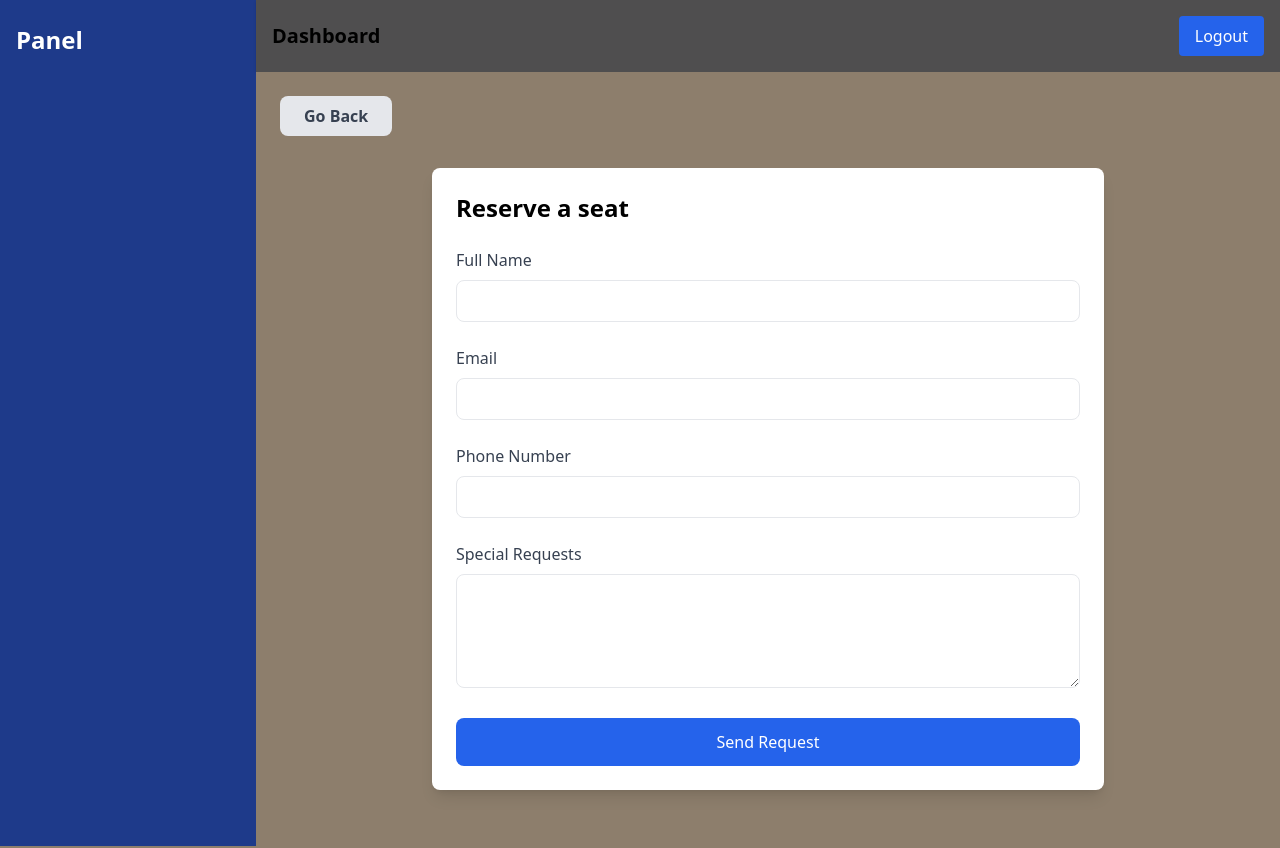
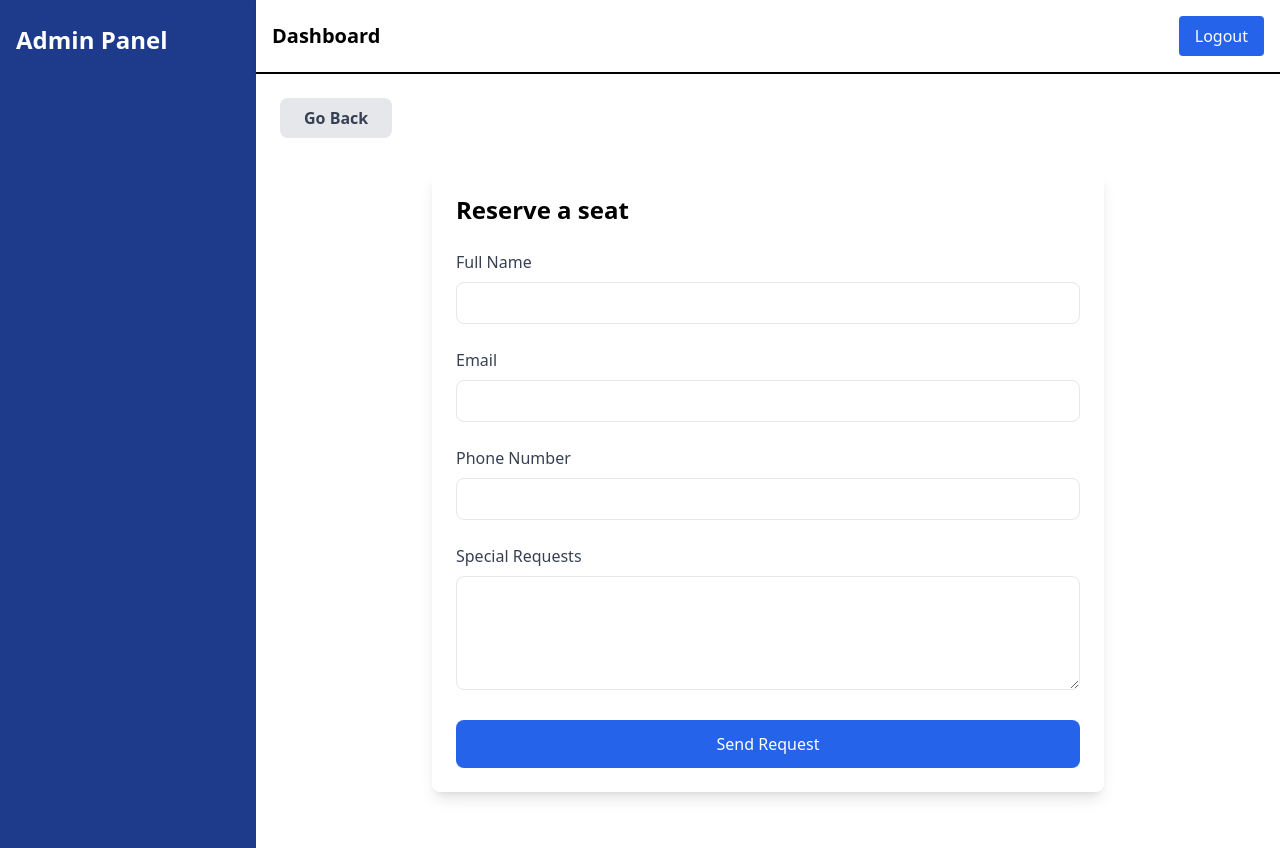
Before and after one commit to AbyssalDoggo/Koi-Booking-System, a React (Vite) app: page /book in a window 1280 px wide. Built offline with nearby package versions, Linux system fonts and the light colour scheme; a web font is replaced by a local one.

Commit message:
commit 2

```diff
--- a/src/App.jsx
+++ b/src/App.jsx
@@ -11,7 +11,7 @@ import SalesManagement from "./pages/Sales Staff/SalesManagement.jsx";
 import UserBookings from "./pages/Customer/Trip/Schedule.jsx";
 import KoiList from "./pages/Customer/Koi/KoiList.jsx";
 import KoiDetail from "./pages/Customer/Koi/KoiDetail.jsx";
-
+import AdminUser from "./Pages/AdminPage/UsersManager.tsx";
 const App = () => {
   return (
     <Routes>
@@ -26,7 +26,7 @@ const App = () => {
       <Route path="/schedule" element={<UserBookings />} />
       <Route path="/koi" element={<KoiList />} />
       <Route path="/koi/:id" element={<KoiDetail />} />
-
+      <Route path="/AdminUser" element={<AdminUser/>} />
       {/* <Route
         path="/customer"
         element={
--- a/src/Pages/AdminPage/KoiFish.tsx
+++ b/src/Pages/AdminPage/KoiFish.tsx
@@ -37,7 +37,7 @@ const KoiFish = () => {
     const [isSaving, setIsSaving] = useState<boolean>(false);
     const [isCreateKoiModalOpen, setIsCreateKoiModalOpen] = useState<boolean>(false);
     const [newKoi, setNewKoi] = useState<Koi | null>(null);
-
+    const userRole = localStorage.getItem("userRole");
 
     useEffect(() => {
         const fetchKois = async () => {
@@ -178,7 +178,7 @@ const KoiFish = () => {
 
 
   return (
-    <AdminLayout>
+    <AdminLayout userRole={userRole}>
          <div className="bg-white p-6 rounded shadow">
         <div className='flex justify-between mb-3 '>
         <h2 className="text-2xl font-semibold mb-4 ">Koi Fish Management</h2>
--- a/src/components/AdminLayout.jsx
+++ b/src/components/AdminLayout.jsx
@@ -1,4 +1,5 @@
 import React, { ReactNode } from "react";
+import { useNavigate } from "react-router-dom";
 
 const AdminLayout = ({ children, userRole }) => {
   const sidebarLinks = {
@@ -23,14 +24,25 @@ const AdminLayout = ({ children, userRole }) => {
     ],
   };
 
+  const navigate = useNavigate();
+
+  const handleLogout = () => {
+    // Clear token and user data from localStorage
+    localStorage.removeItem("token");
+    localStorage.removeItem("user");
+
+    // Redirect to login page
+    navigate("/");
+  };
+
   const links = sidebarLinks[userRole] || [];
 
   return (
-    <div className="flex min-h-screen bg-wheat-0">
+    <div className="flex min-h-screen">
       {/* Sidebar */}
       <aside className="w-64 bg-blue-900 text-white flex flex-col">
         <div className="px-4 py-6">
-          <h2 className="text-2xl font-semibold">{userRole} Panel</h2>
+          <h2 className="text-2xl font-semibold">Admin Panel</h2>
         </div>
         <nav className="flex-1 px-2 py-4">
           <ul className="space-y-2">
@@ -49,20 +61,19 @@ const AdminLayout = ({ children, userRole }) => {
       </aside>
 
       {/* Main Content Area */}
-      <div className="flex-1 flex flex-col">
+      <div className="flex-1  flex flex-col">
         {/* Header */}
-        <header className="bg-grey-0 shadow p-4 flex justify-between items-center">
+        <header className="bg-white shadow p-4 border-b-2 border-black flex justify-between items-center">
           <h1 className="text-xl font-semibold">Dashboard</h1>
           <div className="flex items-center space-x-4">
-            <span className="text-gray-600">{userRole}</span>
-            <button className="bg-blue-600 text-white py-2 px-4 rounded">
+            <button onClick={handleLogout} className="bg-blue-600 text-white py-2 px-4 rounded">
               Logout
             </button>
           </div>
         </header>
 
         {/* Main Content */}
-        <main className="flex-1 p-6 bg-wheat-0">{children}</main>
+        <main className="flex-1 p-6 bg-white">{children}</main>
       </div>
     </div>
   );
```
